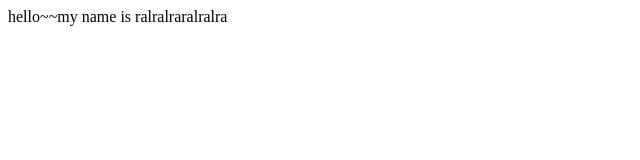
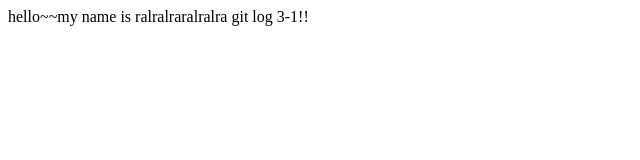
Before and after one commit to EuraKo/portfolio, a plain HTML site: page index.html in a window 1280 px wide. Shown: the full height of the page, 0-640 px from the left. Drawn offline with Linux system fonts and the light colour scheme.

Commit message:
branch test

```diff
--- a/index.html
+++ b/index.html
@@ -10,7 +10,7 @@
 </head>
 
 <body>
-  hello~~my name is ralralraralralra
+  hello~~my name is ralralraralralra git log 3-1!!
 </body>
 
 </html>
```
